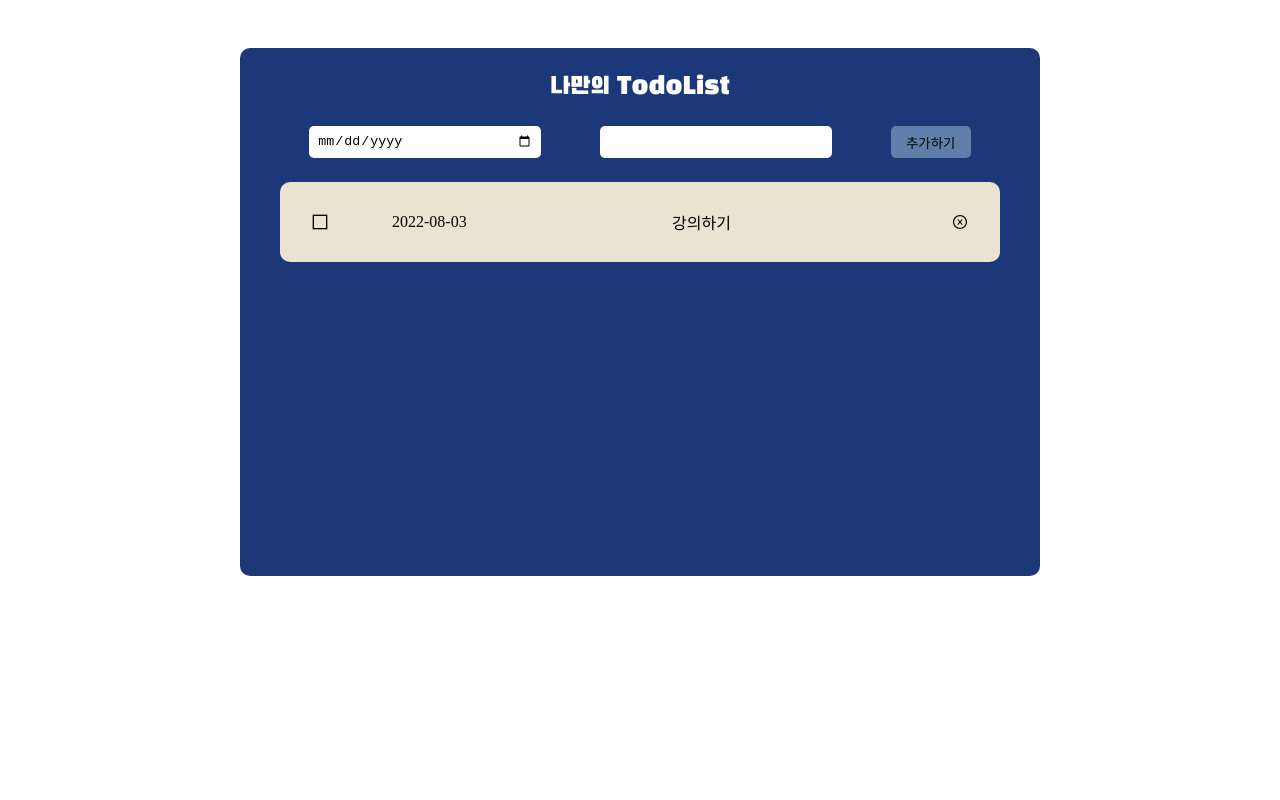
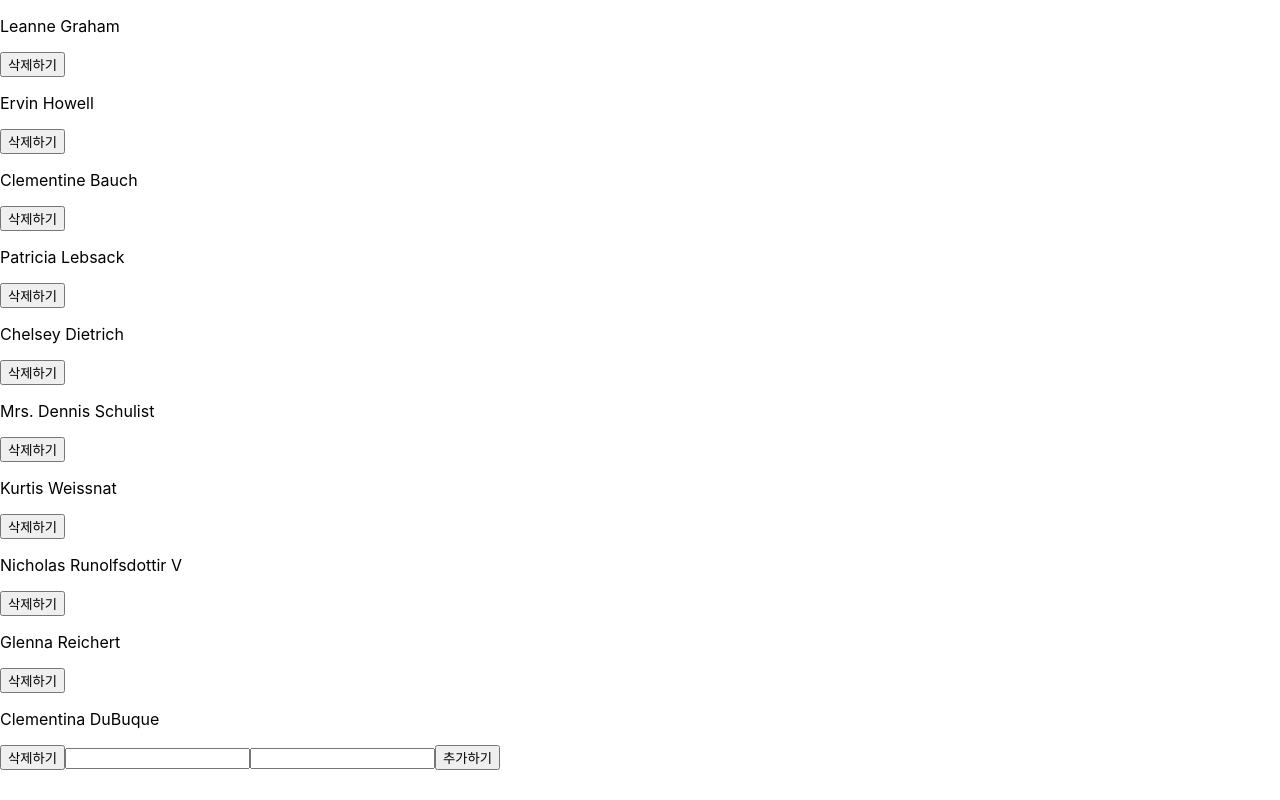
Before and after one commit to Suhyxn/ReactLiveStudy, a React (Create React App) app: page / in a window 1280 px wide. Built offline with nearby package versions, Linux system fonts and the light colour scheme.

Commit message:
React Reducer와 Context 활용해보기

```diff
--- a/src/App.js
+++ b/src/App.js
@@ -1,16 +1,11 @@
-import { ThemeProvider } from 'styled-components'
-import TodoList from './components/TodoList'
-import theme from './styles/theme'
-import GlobalStyle from './styles/globalStyle'
+import UserList from './components/UserList'
+import { UserProvider } from './contexts/UserContext'
 
 function App() {
   return (
-    <div>
-      <ThemeProvider theme={theme}>
-        <GlobalStyle />
-        <TodoList />
-      </ThemeProvider>
-    </div>
+    <UserProvider>
+      <UserList />
+    </UserProvider>
   )
 }
 
--- /dev/null
+++ b/src/components/UserList.jsx
@@ -0,0 +1,38 @@
+import React, { useContext, useState } from 'react'
+import { UserContext } from '../contexts/UserContext'
+
+function UserList() {
+  const [userInput, setUserInput] = useState({ id: '', name: '', email: '' })
+  const userInputHandler = (e) => {
+    const { name, value } = e.target
+    setUserInput({ ...userInput, [name]: value })
+  }
+
+  const { state, dispatch } = useContext(UserContext)
+
+  return (
+    <div>
+      {state.map((user) => {
+        return (
+          <>
+            <p key={user.id}>{user.name}</p>
+            <button
+              onClick={() =>
+                dispatch({ type: 'REMOVE', data: { id: user.id } })
+              }
+            >
+              삭제하기
+            </button>
+          </>
+        )
+      })}
+      <input name="name" onChange={userInputHandler} />
+      <input name="email" onChange={userInputHandler} />
+      <button onClick={() => dispatch({ type: 'ADD', data: userInput })}>
+        추가하기
+      </button>
+    </div>
+  )
+}
+
+export default UserList
--- a/src/constant/data.js
+++ /dev/null
@@ -1 +0,0 @@
-export const data = [{'id': 1, 'title': '제목1', 'content': '내용1', 'category': '영화'}, {'id': 2, 'title': '제목2', 'content': '내용2', 'category': '드라마'}, {'id': 3, 'title': '제목3', 'content': '내용3', 'category': '예능'}]
--- /dev/null
+++ b/src/constants/data.js
@@ -0,0 +1,5 @@
+export const data = [
+  { id: 1, title: '제목1', content: '내용1', category: '영화' },
+  { id: 2, title: '제목2', content: '내용2', category: '드라마' },
+  { id: 3, title: '제목3', content: '내용3', category: '' },
+]
--- /dev/null
+++ b/src/constants/userData.js
@@ -0,0 +1,52 @@
+export const userData = [
+  {
+    id: 1,
+    name: 'Leanne Graham',
+    email: 'Sincere@april.biz',
+  },
+  {
+    id: 2,
+    name: 'Ervin Howell',
+    email: 'Shanna@melissa.tv',
+  },
+  {
+    id: 3,
+    name: 'Clementine Bauch',
+    email: 'Nathan@yesenia.net',
+  },
+  {
+    id: 4,
+    name: 'Patricia Lebsack',
+    email: 'Julianne.OConner@kory.org',
+  },
+  {
+    id: 5,
+    name: 'Chelsey Dietrich',
+    email: 'Lucio_Hettinger@annie.ca',
+  },
+  {
+    id: 6,
+    name: 'Mrs. Dennis Schulist',
+    email: 'Karley_Dach@jasper.info',
+  },
+  {
+    id: 7,
+    name: 'Kurtis Weissnat',
+    email: 'Telly.Hoeger@billy.biz',
+  },
+  {
+    id: 8,
+    name: 'Nicholas Runolfsdottir V',
+    email: 'Sherwood@rosamond.me',
+  },
+  {
+    id: 9,
+    name: 'Glenna Reichert',
+    email: 'Chaim_McDermott@dana.io',
+  },
+  {
+    id: 10,
+    name: 'Clementina DuBuque',
+    email: 'Rey.Padberg@karina.biz',
+  },
+]
--- /dev/null
+++ b/src/contexts/UserContext.jsx
@@ -0,0 +1,14 @@
+import { createContext, useReducer } from 'react'
+import { userReducer } from '../reducers/userReducer'
+import { userData } from '../constants/userData'
+
+export const UserContext = createContext()
+
+export function UserProvider({ children }) {
+  const [state, dispatch] = useReducer(userReducer, userData)
+  return (
+    <UserContext.Provider value={{ state, dispatch }}>
+      {children}
+    </UserContext.Provider>
+  )
+}
--- /dev/null
+++ b/src/reducers/userReducer.js
@@ -0,0 +1,11 @@
+// dispatch({ type:'ADD', data: 새로운 데이터 }) -> action = 1
+export function userReducer(state, action) {
+  switch (action.type) {
+    case 'ADD':
+      return [...state, action.data]
+    case 'REMOVE':
+      return state.filter((element) => element.id !== action.data.id)
+    default:
+      throw new Error(`${action.type}`)
+  }
+}
```
